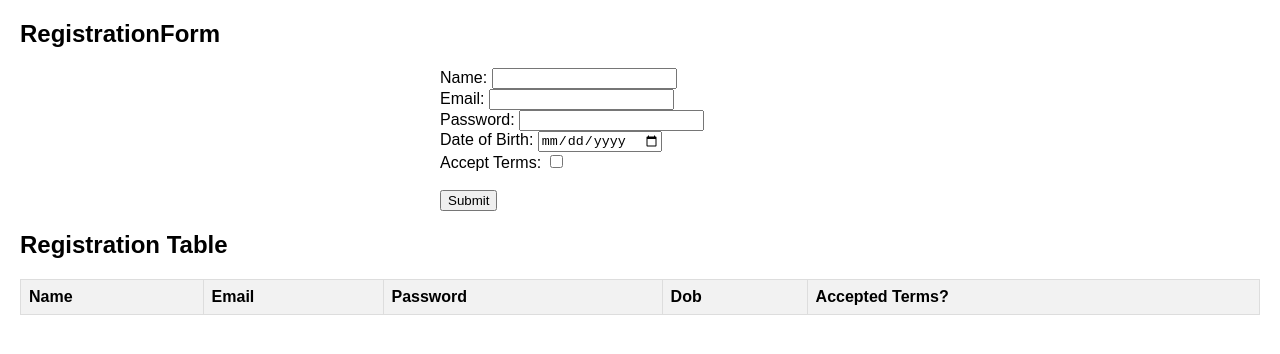
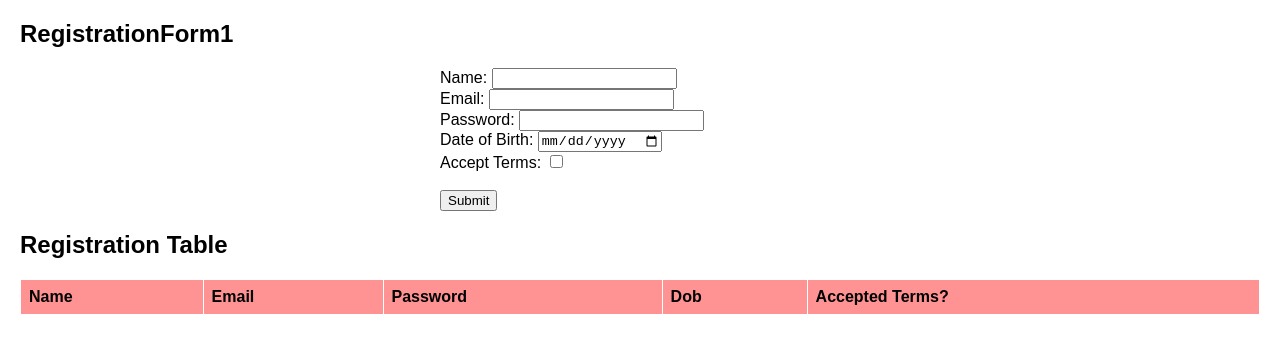
Before and after one commit to Dasarisaisrujangoud/WD101, a plain HTML site: page index.html in a window 1280 px wide. Drawn offline with Linux system fonts and the light colour scheme.

Commit message:
index.html

```diff
--- a/index.html
+++ b/index.html
@@ -3,8 +3,9 @@
 <head>
     <meta charset="UTF-8">
     <meta name="viewport" content="width=device-width, initial-scale=1.0">
-    <title>RegistrationForm</title>
+    <title>Your Website</title>
     <style>
+        /* Your CSS styles here */
         body {
             font-family: Arial, sans-serif;
             margin: 20px;
@@ -22,19 +23,19 @@
         }
 
         th, td {
-            border: 1px solid #ddd;
+            border: 1px solid #ffffff;
             padding: 8px;
             text-align: left;
         }
 
         th {
-            background-color: #f2f2f2;
+            background-color: #ff9393;
         }
     </style>
 </head>
 <body>
 
-    <h2>RegistrationForm</h2>
+    <h2>RegistrationForm1</h2>
 
     <form id="registrationForm">
         <label for="name">Name:</label>
@@ -81,7 +82,6 @@
     </table>
 
     <script src="index.js">
-
     </script>
 
 </body>
```
